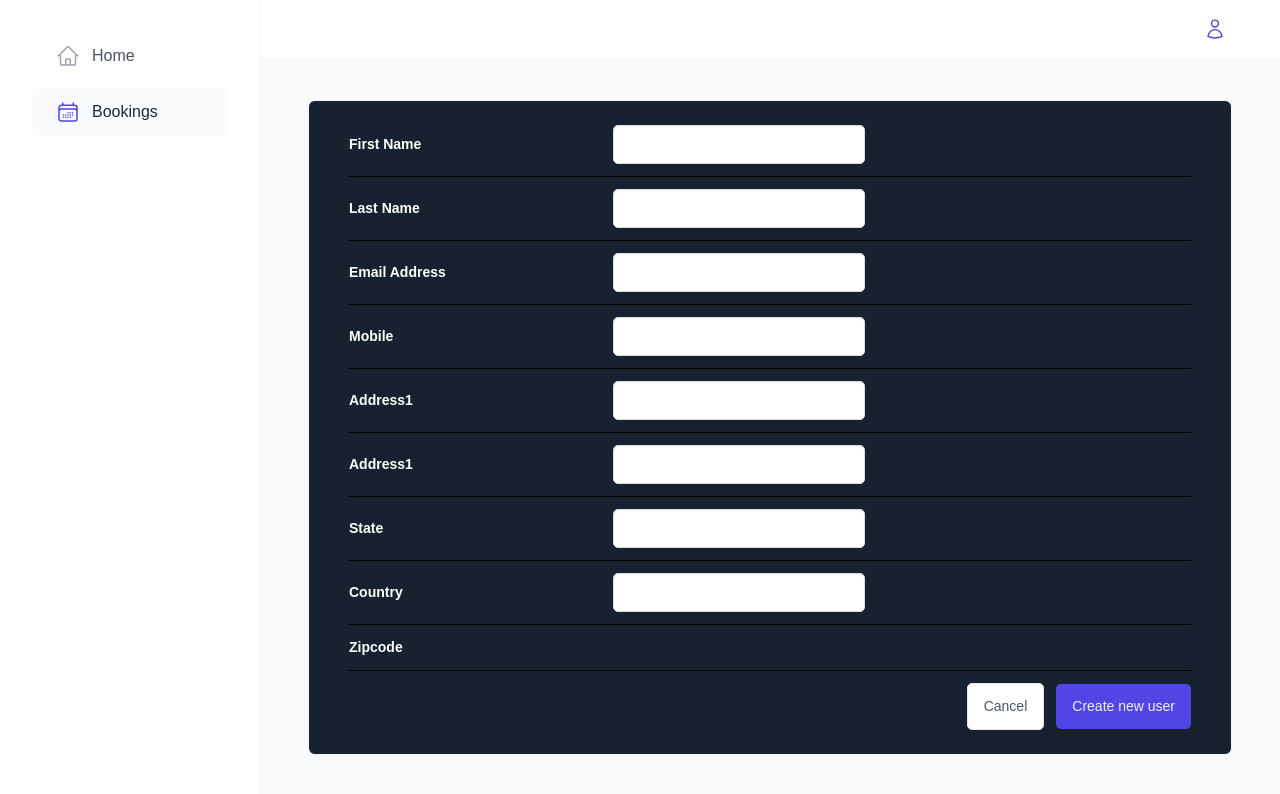
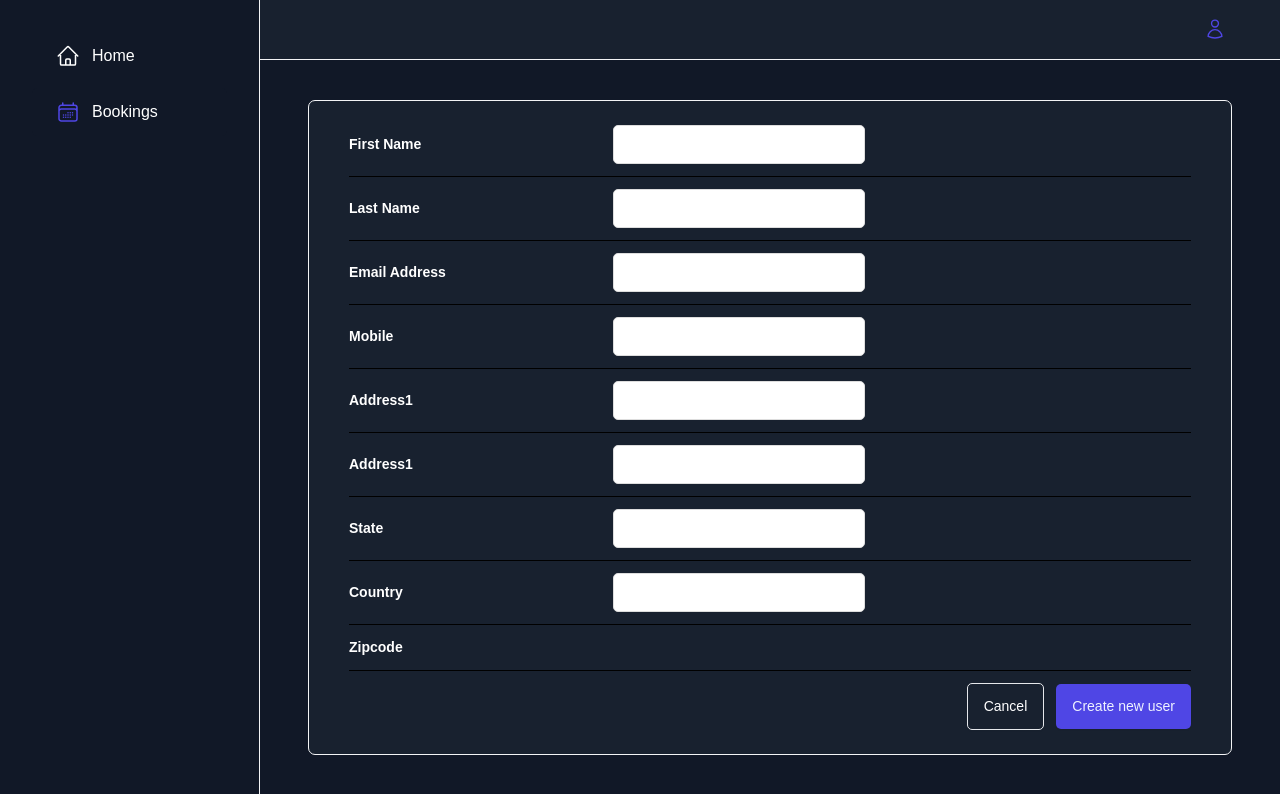
Before and after one commit to Abhishekr2122/demo-app, a React (Create React App) app: page /createusers in a window 1280 px wide. Shown: the top 794 px of the page. Built offline with nearby package versions, Linux system fonts and the light colour scheme.

Commit message:
Sidebar styling done

```diff
--- a/src/components/SideBar.js
+++ b/src/components/SideBar.js
@@ -2,13 +2,14 @@ import styled from "styled-components";
 import MainNav from "../ui/MainNav";
 
 const StyledSidebar = styled.aside`
-  background-color: var(--color-grey-0);
+  /* background-color: var(--color-grey-0); */
   padding: 3.2rem;
   border-right: 1px solid var(--color-grey-100);
   grid-row: 1/-1;
   display: flex;
   flex-direction: column;
   gap: 3.2rem;
+  background-color: #111827;
 `;
 
 export default function SideBar() {
--- a/src/pages/CreateUser.js
+++ b/src/pages/CreateUser.js
@@ -73,6 +73,7 @@ export default function CreateUser() {
           type="reset"
           //   disabled={isLoading}
           //   onClick={reset}
+          style={{ color: "white" }}
         >
           Cancel
         </Button>
--- a/src/ui/AppLayout.js
+++ b/src/ui/AppLayout.js
@@ -4,12 +4,13 @@ import SideBar from "../components/SideBar";
 import { Outlet } from "react-router-dom";
 
 const Main = styled.main`
-  background-color: var(--color-grey-50);
+  background-color: #111827;
   padding: 4rem 4.8rem 6.4rem;
   overflow: scroll;
 
   &::-webkit-scrollbar {
     display: none;
+    scroll-behavior: smooth;
   }
 `;
 
@@ -18,6 +19,7 @@ const StyledAppLayout = styled.div`
   grid-template-columns: 26rem 1fr;
   grid-template-rows: auto 1fr;
   height: 100vh;
+  background-color: #111827;
 `;
 
 const Container = styled.div`
--- a/src/ui/Button.js
+++ b/src/ui/Button.js
@@ -31,11 +31,12 @@ const variations = {
   `,
   secondary: css`
     color: var(--color-grey-600);
-    background: var(--color-grey-0);
+
+    background-color: #18212f;
     border: 1px solid var(--color-grey-200);
 
     &:hover {
-      background-color: var(--color-grey-50);
+      background-color: #111827;
     }
   `,
   danger: css`
--- a/src/ui/Header.js
+++ b/src/ui/Header.js
@@ -2,7 +2,7 @@ import styled from "styled-components";
 import NavBar from "../components/NavBar";
 
 const StyledHeader = styled.header`
-  background-color: var(--color-grey-0);
+  background-color: #18212f;
   padding: 1.2rem 4.8rem;
   border-bottom: 1px solid var(--color-grey-100);
   display: flex;
--- a/src/ui/MainNav.js
+++ b/src/ui/MainNav.js
@@ -1,12 +1,6 @@
 import { NavLink } from "react-router-dom";
 import styled from "styled-components";
-import {
-  HiOutlineCalendarDays,
-  HiOutlineCog6Tooth,
-  HiOutlineHome,
-  HiOutlineHomeModern,
-  HiOutlineUser,
-} from "react-icons/hi2";
+import { HiOutlineCalendarDays, HiOutlineHome } from "react-icons/hi2";
 
 const NavList = styled.ul`
   display: flex;
@@ -21,7 +15,7 @@ const StyledNavLink = styled(NavLink)`
     align-items: center;
     gap: 1.2rem;
 
-    color: var(--color-grey-600);
+    color: white;
     font-size: 1.6rem;
     font-weight: 500;
     padding: 1.2rem 2.4rem;
@@ -33,15 +27,15 @@ const StyledNavLink = styled(NavLink)`
   &:active,
   &.active:link,
   &.active:visited {
-    color: var(--color-grey-800);
-    background-color: var(--color-grey-50);
+    color: white;
+    background-color: #111827;
     border-radius: var(--border-radius-sm);
   }
 
   & svg {
     width: 2.4rem;
     height: 2.4rem;
-    color: var(--color-grey-400);
+    color: white;
     transition: all 0.3s;
   }
 
```
